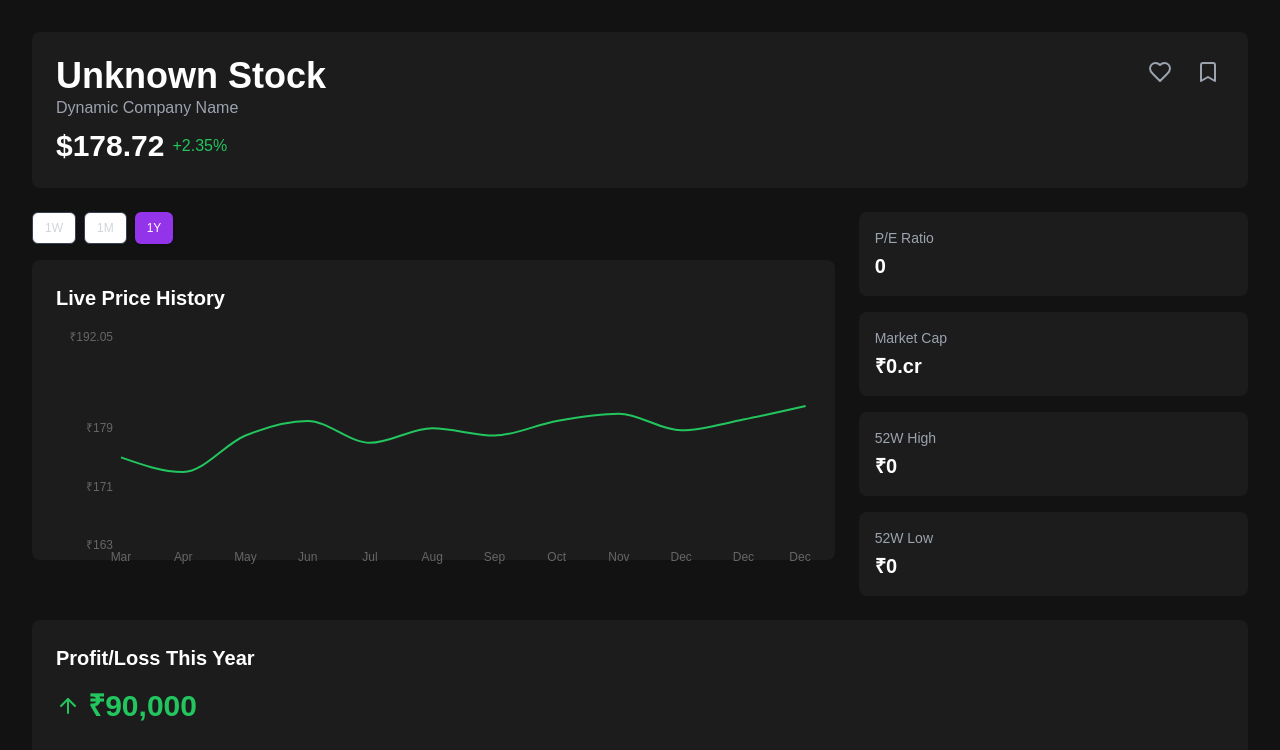
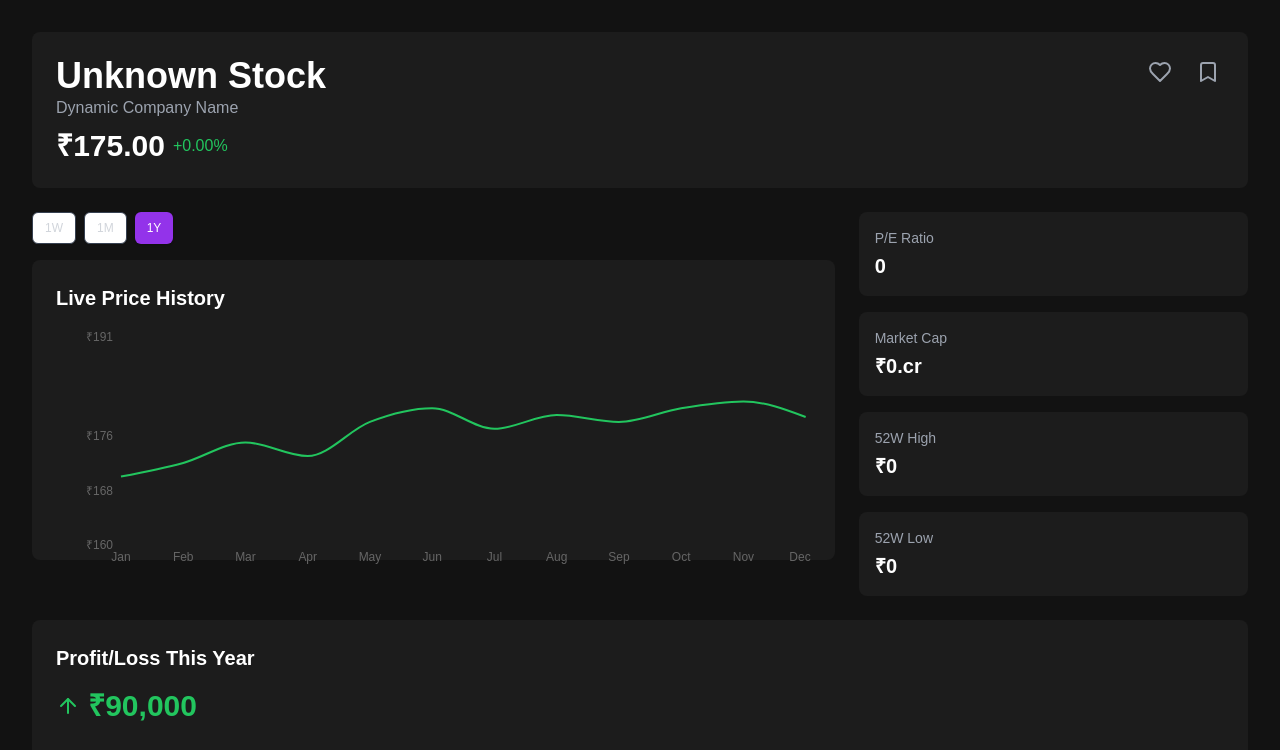
Before and after one commit to Praneethpshetty24/V2.0_Breeze, a Next.js app: page /stock in a window 1280 px wide. Shown: the top 750 px of the page. Built offline with nearby package versions, Linux system fonts and the light colour scheme.

Commit message:
added dynamic pricing value

```diff
--- a/app/stock/components/PriceChart.jsx
+++ b/app/stock/components/PriceChart.jsx
@@ -3,6 +3,7 @@
 import React, { useState, useEffect } from 'react'
 import { motion } from 'framer-motion'
 import { Line, LineChart, XAxis, YAxis, Tooltip, ResponsiveContainer } from "recharts"
+import { usePriceGenerator } from './PriceGenerator'
 
 const initialData = [
   { date: '2023-01-01', price: 170 },
@@ -21,25 +22,24 @@ const initialData = [
 
 export default function AnimatedStockChart() {
   const [data, setData] = useState(initialData)
+  const currentPrice = usePriceGenerator()
 
   useEffect(() => {
     const interval = setInterval(() => {
       setData(currentData => {
         const newData = [...currentData]
         newData.shift() // Remove the first element
-        const lastPrice = newData[newData.length - 1].price
-        const newPrice = lastPrice + (Math.random() - 0.5) * 5 // Random price change
         const newDate = new Date(new Date(newData[newData.length - 1].date).getTime() + 24 * 60 * 60 * 1000) // Next day
         newData.push({
           date: newDate.toISOString().split('T')[0],
-          price: parseFloat(newPrice.toFixed(2))
+          price: currentPrice
         })
         return newData
       })
     }, 2000) // Update every 2 seconds
 
     return () => clearInterval(interval)
-  }, [])
+  }, [currentPrice])
 
   return (
     <motion.div
--- /dev/null
+++ b/app/stock/components/PriceGenerator.jsx
@@ -0,0 +1,20 @@
+'use client'
+
+import React, { useState, useEffect } from 'react'
+
+export function usePriceGenerator(initialPrice = 175, minPrice = 175, maxPrice = 178) {
+  const [price, setPrice] = useState(initialPrice)
+
+  useEffect(() => {
+    const interval = setInterval(() => {
+      setPrice(prevPrice => {
+        const newPrice = prevPrice + (Math.random() - 0.5) * 0.5
+        return Math.min(Math.max(newPrice, minPrice), maxPrice)
+      })
+    }, 1000)
+
+    return () => clearInterval(interval)
+  }, [minPrice, maxPrice])
+
+  return price
+}
--- a/app/stock/components/StockHeader.jsx
+++ b/app/stock/components/StockHeader.jsx
@@ -1,11 +1,12 @@
 'use client'
 
-import { Suspense } from "react"
+import React, { Suspense } from "react"
 import { useSearchParams } from "next/navigation"
 import { motion } from "framer-motion"
 import { Heart, Bookmark } from 'lucide-react'
 import { ErrorBoundary } from "react-error-boundary"
 import PropTypes from 'prop-types'
+import { usePriceGenerator } from './PriceGenerator'
 
 function LoadingHeader() {
   return (
@@ -49,17 +50,19 @@ function StockHeaderContent() {
   const stockName = searchParams.get("name") || "Unknown Stock"
   const subStock = searchParams.get("sub_stock") || ""
 
+  const price = usePriceGenerator()
+
   const stockData = {
     name: stockName,
-    price: 178.72,
-    change: 2.35,
+    price: price,
+    change: ((price - 175) / 175) * 100,
     companyName: subStock || "Dynamic Company Name"
   }
 
   const formatPrice = (price) => {
     return new Intl.NumberFormat('en-US', {
       style: 'currency',
-      currency: 'USD',
+      currency: 'INR',
       minimumFractionDigits: 2,
       maximumFractionDigits: 2
     }).format(price)
```
